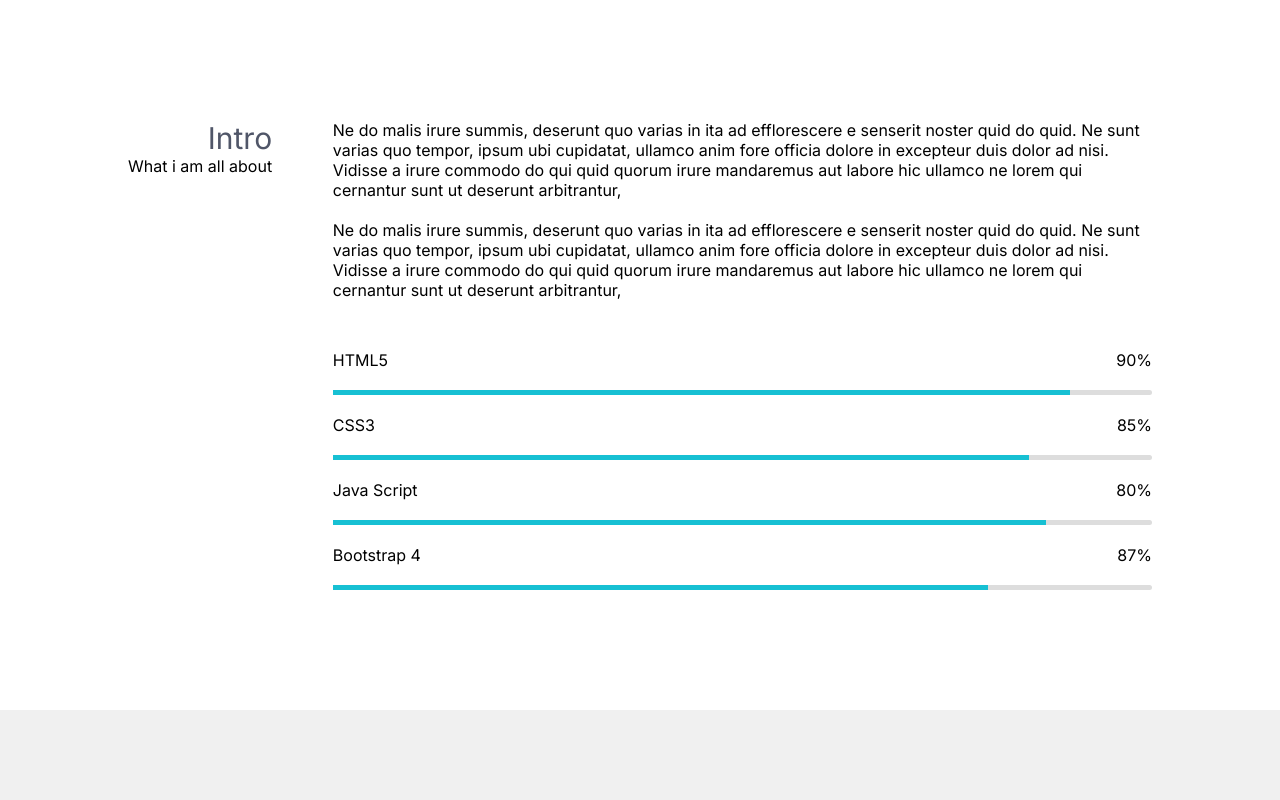
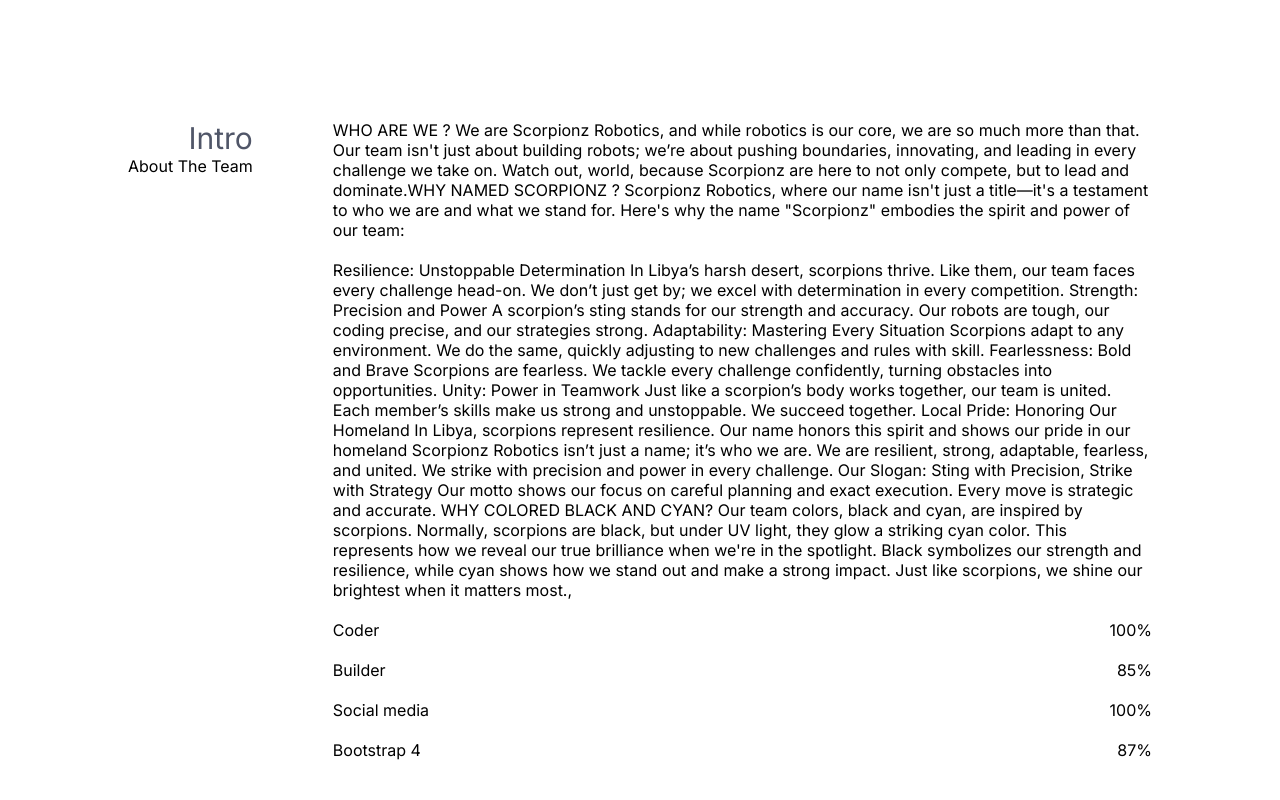
Before and after one commit to sirjo41/Protfilo, a plain HTML site: page index.html in a window 1280 px wide. Shown: the part 880-1680 px from the top of the page. Drawn offline with Linux system fonts and the light colour scheme.

Commit message:
Update index.html

```diff
--- a/index.html
+++ b/index.html
@@ -22,8 +22,8 @@
                 <ul>
                     <li> <a href="#home">Home </a></li>
                     <li> <a href="#about">About</a> </li>
-                    <li> <a href="#Experiance">Experiance</a> </li>
-                    <li><a href="#Works"> Works </a></li>
+                    <li> <a href="#Experiance">Protfilo</a> </li>
+                    <li><a href="#Works">Achievement</a></li>
                     <li> <a href="#Contact">Contact </a></li>
                 </ul>
             </div>
@@ -34,8 +34,8 @@
     <section class="cover" id="home">
         <div class="displayFlex container">
             <div class="info">
-                <p class="name">Mohamed <br> Hassouna</p>
-                <p> Front End Developer</p>
+                <p class="name">Scorpionz</p>
+                <p>FTC 26254</p>
                 <ul>
                     <li> <a href="#"><i class="fab fa-facebook-f"></i></a> </li>
                     <li> <a href="#"><i class="fab fa-twitter"></i></a> </li>
@@ -51,25 +51,47 @@
         <div class="displayFlex container">
             <div class="title">
                 <p>Intro</p>
-                <p>What i am all about</p>
+                <p>About The Team</p>
             </div>
             <div class="details">
-                <p> Ne do malis irure summis, deserunt quo varias in ita ad efflorescere e senserit
-                    noster quid do quid. Ne sunt varias quo tempor, ipsum ubi cupidatat, ullamco
-                    anim fore officia dolore in excepteur duis dolor ad nisi. Vidisse a irure
-                    commodo do qui quid quorum irure mandaremus aut labore hic ullamco ne lorem qui
-                    cernantur sunt ut deserunt arbitrantur,</p>
-                <p> Ne do malis irure summis, deserunt quo varias in ita ad efflorescere e senserit
-                    noster quid do quid. Ne sunt varias quo tempor, ipsum ubi cupidatat, ullamco
-                    anim fore officia dolore in excepteur duis dolor ad nisi. Vidisse a irure
-                    commodo do qui quid quorum irure mandaremus aut labore hic ullamco ne lorem qui
-                    cernantur sunt ut deserunt arbitrantur,</p>
+                <p> WHO ARE WE ?
+We are Scorpionz Robotics, and while robotics is our core, we are so much more than that.
+Our team isn't just about building robots; we’re about pushing boundaries, innovating, and leading in every challenge we take on.
+Watch out, world, because Scorpionz are here to not only compete, but to lead and dominate.WHY NAMED SCORPIONZ ?
+Scorpionz Robotics, where our name isn't just a title—it's a testament to who we are and what we stand for. Here's why the name "Scorpionz" embodies the spirit and power of our team:</p>
+                <p> Resilience: Unstoppable Determination
+In Libya’s harsh desert, scorpions thrive. Like them, our team faces every challenge head-on. We don’t just get by; we excel with determination in every competition.
 
-                <div class="skills">
+Strength: Precision and Power
+A scorpion’s sting stands for our strength and accuracy. Our robots are tough, our coding precise, and our strategies strong.
+
+Adaptability: Mastering Every Situation
+Scorpions adapt to any environment. We do the same, quickly adjusting to new challenges and rules with skill.
+
+Fearlessness: Bold and Brave
+Scorpions are fearless. We tackle every challenge confidently, turning obstacles into opportunities.
+
+Unity: Power in Teamwork
+Just like a scorpion’s body works together, our team is united. Each member’s skills make us strong and unstoppable. We succeed together.
+
+Local Pride: Honoring Our Homeland
+In Libya, scorpions represent resilience. Our name honors this spirit and shows our pride in our homeland
+Scorpionz Robotics isn’t just a name; it’s who we are. We are resilient, strong, adaptable, fearless, and united. We strike with precision and power in every challenge.
+
+Our Slogan: Sting with Precision, Strike with Strategy
+
+Our motto shows our focus on careful planning and exact execution. Every move is strategic and accurate.
+ WHY COLORED BLACK AND CYAN?
+Our team colors, black and cyan, are inspired by scorpions. Normally, scorpions are black, but under UV light, they glow a striking cyan color.
+This represents how we reveal our true brilliance when we're in the spotlight.
+Black symbolizes our strength and resilience, while cyan shows how we stand out and make a strong impact.
+Just like scorpions, we shine our brightest when it matters most.,</p>
+
+                <div class="Coding">
                     <div class="skill">
                         <div class="displayFlex skill-title">
-                            <p> HTML5 </p>
-                            <p> 90% </p>
+                            <p> Coder </p>
+                            <p> 100% </p>
                         </div>
                         <div class="color html">
                             <div></div>
@@ -77,7 +99,7 @@
                     </div>
                     <div class="skill">
                         <div class="displayFlex skill-title">
-                            <p> CSS3 </p>
+                            <p> Builder </p>
                             <p> 85% </p>
                         </div>
                         <div class="color js">
@@ -86,8 +108,8 @@
                     </div>
                     <div class="skill">
                         <div class="displayFlex skill-title">
-                            <p> Java Script </p>
-                            <p> 80% </p>
+                            <p> Social media </p>
+                            <p> 100% </p>
                         </div>
                         <div class="color css">
                             <div></div>
@@ -198,7 +220,7 @@
             <div class="logo">
                 Mohamed<span>CV</span>
             </div>
-            <div> Created By:Mohamed</div>
+            <div> Created By:Siraj</div>
         </div>
     </footer>
     <span class="top-btn"><i class="fas fa-chevron-circle-up"></i></span>
```
